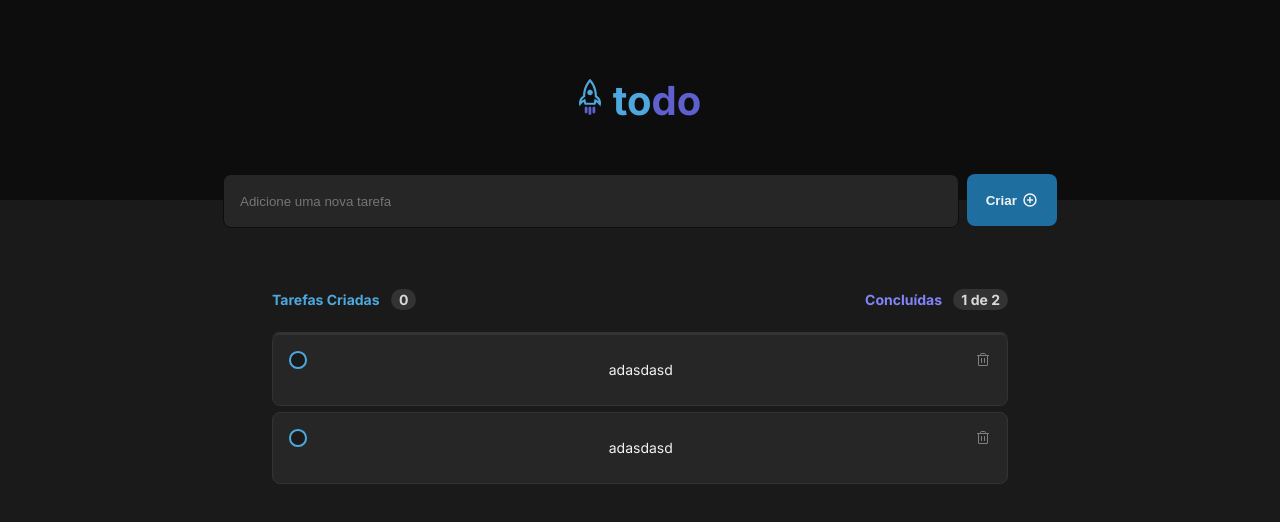
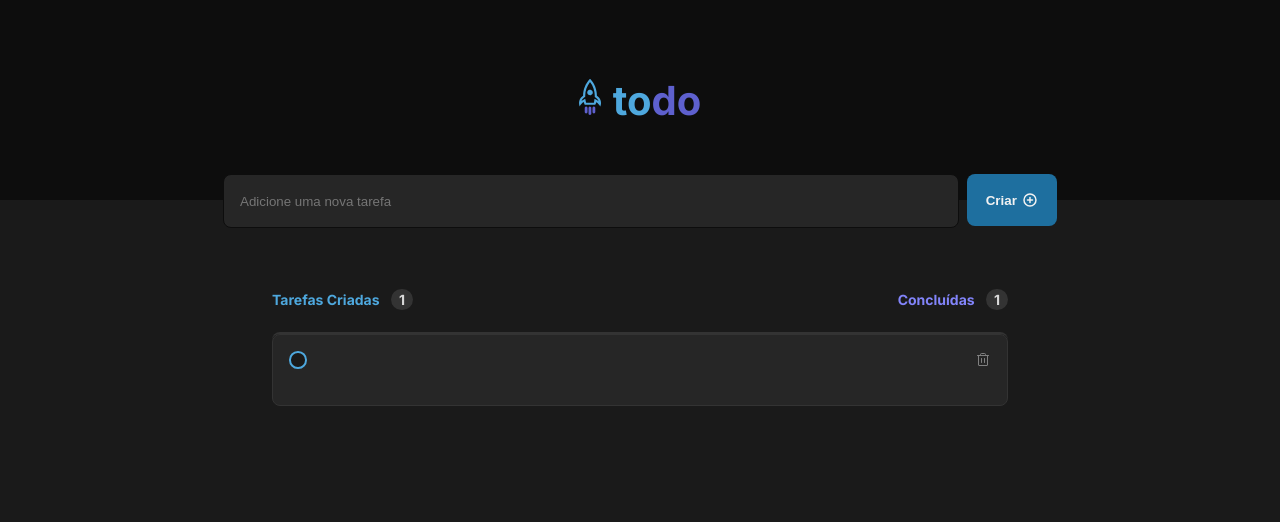
Before and after one commit to rafavramos/ToDoList, a React (Vite) app: page / in a window 1280 px wide. Both pictures are taken after a click on the button "Criar". Shown: the top 522 px of the page. Built offline with nearby package versions, Linux system fonts and the light colour scheme.

Commit message:
feat: Create list of tasks on click

```diff
--- a/src/App.tsx
+++ b/src/App.tsx
@@ -2,12 +2,21 @@ import styles from './App.module.css'
 import './global.css'
 import Header from './components/Header'
 import TaskBar from './components/TaskBar'
+import { useState } from 'react'
+import { List } from 'phosphor-react'
 
 function App() {
+  const [tasks, setTasks] = useState([])
+
+  const handlelistData = (task: string) => {
+    let list = [...tasks, task]
+    setTasks(list)
+  }
+
   return (
     <div className="App">
-      <Header />
-      <TaskBar />
+      <Header activeTaskBoard={handlelistData} />
+      <TaskBar data={tasks} />
     </div>
   )
 }
--- a/src/components/Header.tsx
+++ b/src/components/Header.tsx
@@ -3,7 +3,7 @@ import { useState } from 'react'
 import logo from '../assets/rocket.svg'
 import { PlusCircle } from 'phosphor-react'
 
-export default function Header() {
+export default function Header({ activeTaskBoard }: { activeTaskBoard: any }) {
   const [newTaskText, setNewTaskText] = useState('')
 
   function handleNewTaskChange(event: { target: HTMLInputElement }) {
@@ -11,6 +11,7 @@ export default function Header() {
   }
 
   const handleClick = () => {
+    activeTaskBoard(newTaskText)
     setNewTaskText('')
   }
 
--- a/src/components/NewTask.module.css
+++ b/src/components/NewTask.module.css
@@ -35,12 +35,21 @@
   cursor: pointer;
 }
 
-.newTask p {
+.content {
   display: flex;
   font-size: 0.875rem;
   color: var(--gray-100);
   margin: 16px 12px 16px 12px;
   line-height: 1.2rem;
+}
+
+.contentDone {
+  display: flex;
+  font-size: 0.875rem;
+  color: var(--gray-300);
+  margin: 16px 12px 16px 12px;
+  line-height: 1.2rem;
+  text-decoration: line-through;
 }
 
 .newTask button {
--- a/src/components/NewTask.tsx
+++ b/src/components/NewTask.tsx
@@ -1,13 +1,25 @@
 import styles from './NewTask.module.css'
 import { Trash } from 'phosphor-react'
+import { useEffect, useState } from 'react'
 
 export default function NewTask({ content }: { content: string }) {
+  const [checked, setChecked] = useState(false)
+
+  const handleCheck = () => {
+    setChecked(!checked)
+  }
+
   return (
     <div className={styles.newTask}>
       <div className={styles.round}>
-        <input type="checkbox" name="checkbox" id="checkbox" />
+        <input
+          type="checkbox"
+          name="checkbox"
+          id="checkbox"
+          onChange={handleCheck}
+        />
       </div>
-      <p>{content}</p>
+      <p className={checked ? styles.contentDone : styles.content}>{content}</p>
       <button>
         <Trash size={16} />
       </button>
--- a/src/components/TaskBar.tsx
+++ b/src/components/TaskBar.tsx
@@ -1,24 +1,27 @@
 import styles from './TaskBar.module.css'
-import { useState } from 'react'
+import { useEffect, useState } from 'react'
 import NewTask from './NewTask'
 import { ClipboardText } from 'phosphor-react'
 
-export default function TaskBar() {
-  const [tasks, setTasks] = useState([])
-  const [active, setActive] = useState(true)
+export default function TaskBar({ data }: { data: any }) {
+  const [active, setActive] = useState(false)
+
+  useEffect(() => {
+    data.length > 0 ? setActive(true) : false
+  })
 
   return (
     <>
       <header className={styles.header}>
         <div className={styles.createdTasks}>
-          Tarefas Criadas <span>0</span>
+          Tarefas Criadas <span>{data.length}</span>
         </div>
         <div className={styles.doneTasks}>
-          Concluídas <span>1 de 2</span>
+          Concluídas <span>{data.length}</span>
         </div>
       </header>
       <article className={styles.taskBoard}>
-        {active === false && (
+        {!active && (
           <div className={styles.taskBoardEmpty}>
             <div className={styles.ClipboardText}>
               <ClipboardText
@@ -33,8 +36,9 @@ export default function TaskBar() {
             </p>
           </div>
         )}
-        <NewTask content="adasdasd" />
-        <NewTask content="adasdasd" />
+        {data.map((task: string) => {
+          return <NewTask content={task} />
+        })}
       </article>
     </>
   )
--- a/tsconfig.json
+++ b/tsconfig.json
@@ -14,7 +14,9 @@
     "resolveJsonModule": true,
     "isolatedModules": true,
     "noEmit": true,
-    "jsx": "react-jsx"
+    "jsx": "react-jsx",
+    "strictNullChecks": false,
+    "noImplicitReturns": false
   },
   "include": ["src"],
   "references": [{ "path": "./tsconfig.node.json" }]
```
